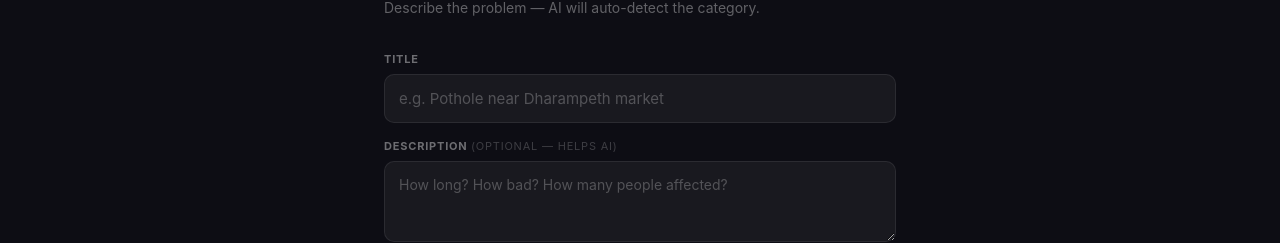
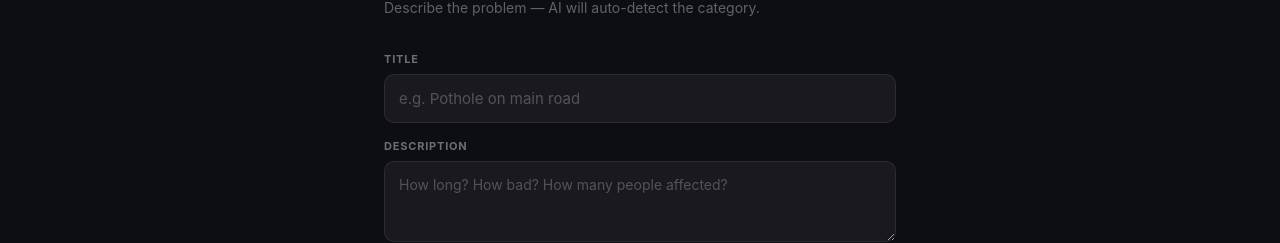
Before and after one commit to arjundhupe-nagrik/nagrik, a Next.js app: page /file in a window 1280 px wide. Shown: the part 139-382 px from the top of the page. Built offline with nearby package versions, Linux system fonts and the light colour scheme; no server answers; the database is empty.

Commit message:
fix complaint form submission, area names, map pin

```diff
--- a/app/file/page.tsx
+++ b/app/file/page.tsx
@@ -250,7 +250,7 @@ export default function FilePage() {
     )
   }
 
-  const ready = form.category && form.ward_number && form.title.length > 5
+  const ready = form.category !== '' && form.ward_number !== '' && form.title.trim().length > 0 && form.description.trim().length > 10
 
   async function submit() {
     if (!ready) return
@@ -326,14 +326,14 @@ export default function FilePage() {
         <div style={{ marginBottom:'16px' }}>
           <label style={{ fontSize:'11px', fontWeight:'700', color:'rgba(255,255,255,0.4)', display:'block', marginBottom:'8px', textTransform:'uppercase', letterSpacing:'0.8px' }}>Title</label>
           <input value={form.title} onChange={e => setField('title', e.target.value)}
-            placeholder="e.g. Pothole near Dharampeth market"
+            placeholder="e.g. Pothole on main road"
             style={{ background:'rgba(255,255,255,0.05)', border:`1px solid ${form.title.length > 5 ? 'rgba(232,115,26,0.4)' : 'rgba(255,255,255,0.08)'}`, color:'white', borderRadius:'10px', padding:'14px', fontSize:'15px', width:'100%', outline:'none' }} />
         </div>
 
         {/* Description */}
         <div style={{ marginBottom:'20px' }}>
           <label style={{ fontSize:'11px', fontWeight:'700', color:'rgba(255,255,255,0.4)', display:'block', marginBottom:'8px', textTransform:'uppercase', letterSpacing:'0.8px' }}>
-            Description <span style={{ color:'rgba(255,255,255,0.2)', fontWeight:'400' }}>(optional — helps AI)</span>
+            Description
           </label>
           <textarea value={form.description} onChange={e => setField('description', e.target.value)}
             placeholder="How long? How bad? How many people affected?"
```
